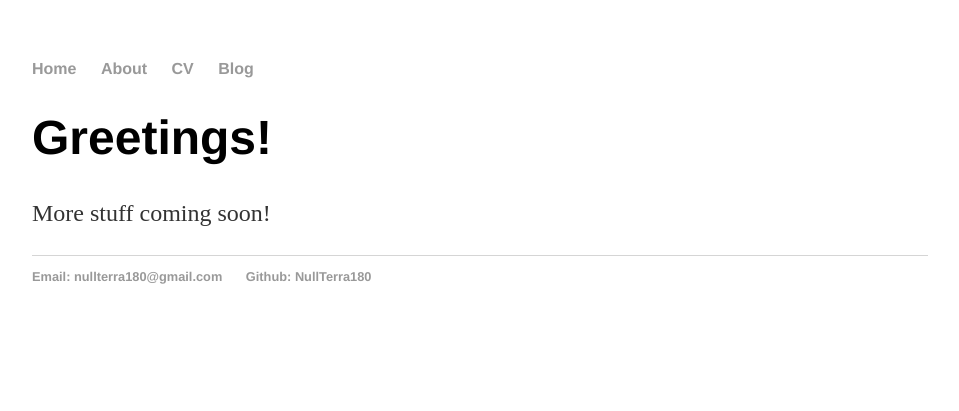
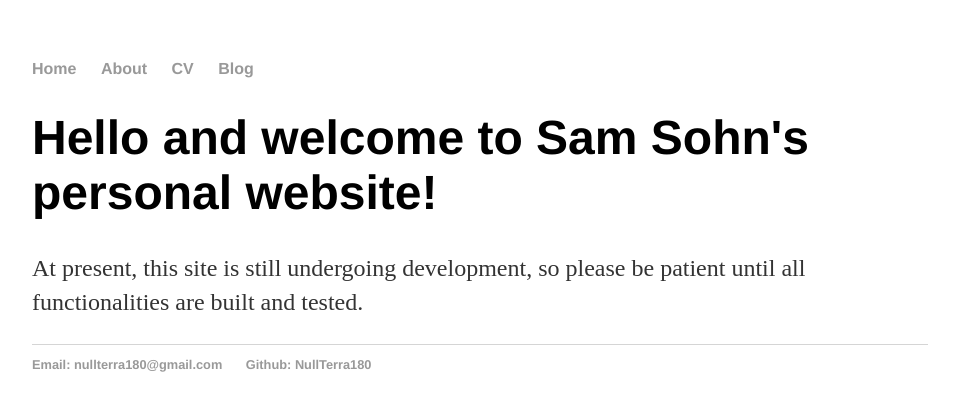
Before and after one commit to Alchera-MLOps-Shelby/NullTerra180.github.io, a Jekyll site: the page built from index.html, in a window 1280 px wide. Shown: the top 411 px of the page, without its empty margins (160-1119 px from the left). Built offline with Jekyll 4.4.1, drawn with Linux system fonts in a browser that asks for light colours.

Commit message:
Update index.html

```diff
--- a/index.html
+++ b/index.html
@@ -1,8 +1,8 @@
 ---
 layout: default
-title: Sam's Home Page
+title: Sam Sohn's Home Page
 ---
 <div class="blurb">
-	<h1>Greetings!</h1>
-	<p>More stuff coming soon!</p>
+	<h1>Hello and welcome to Sam Sohn's personal website!</h1>
+	<p>At present, this site is still undergoing development, so please be patient until all functionalities are built and tested.</p>
 </div><!-- /.blurb -->
```
